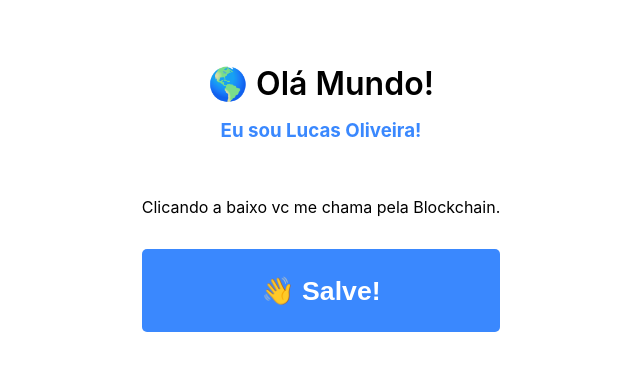
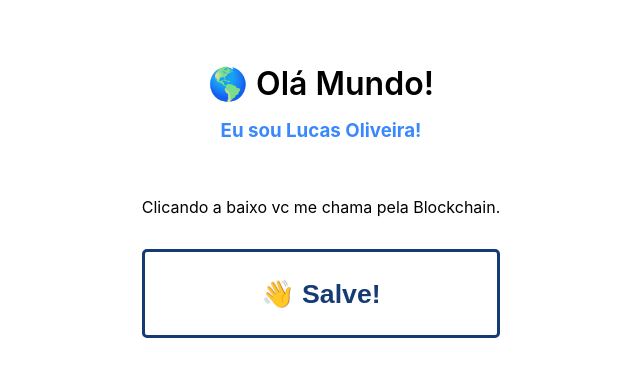
Before and after one commit to w3b3d3v/projeto-tchauzinho, a React (Vite) app: page / in a window 1280 px wide. Shown: the top 376 px of the page, without its empty margins (319-959 px from the left). Built offline with nearby package versions, Linux system fonts and the light colour scheme.

Commit message:
update: button

```diff
--- a/index.html
+++ b/index.html
@@ -2,16 +2,13 @@
 <html lang="en">
   <head>
     <meta charset="utf-8" />
-    <link rel="icon" href="%PUBLIC_URL%/favicon.ico" />
+    <link rel="icon" href="./src/favicon.ico" />
     <meta name="viewport" content="width=device-width, initial-scale=1" />
     <meta name="theme-color" content="#000000" />
     <meta
       name="description"
       content="Web site created using create-react-app"
     />
-    <link rel="apple-touch-icon" href="%PUBLIC_URL%/logo192.png" />
-
-    <link rel="manifest" href="%PUBLIC_URL%/manifest.json" />
 
     <title>🌎 Web3!</title>
   </head>
--- a/src/App.css
+++ b/src/App.css
@@ -27,10 +27,20 @@
 .callButton {
   cursor: pointer;
   margin-top: 16px;
-  background: #3a88fe;
+  background: white;
+  color: #153B74;
+  padding: 8px;
+  border: 3px solid #153B74;
+  border-radius: 5px;
+}
+
+.callButton:hover {
+  border: 3px solid #153B74;
+  background: #153B74;
   color: white;
-  padding: 8px;
-  border: 0;
-  border-radius: 5px;
+  transition: 0.2s;
+}
 
+.callButton:active {
+  transform: translateY(4px);
 }
```
Also changed, not shown: 1 other file (tests, documents, lock files or other folders).
